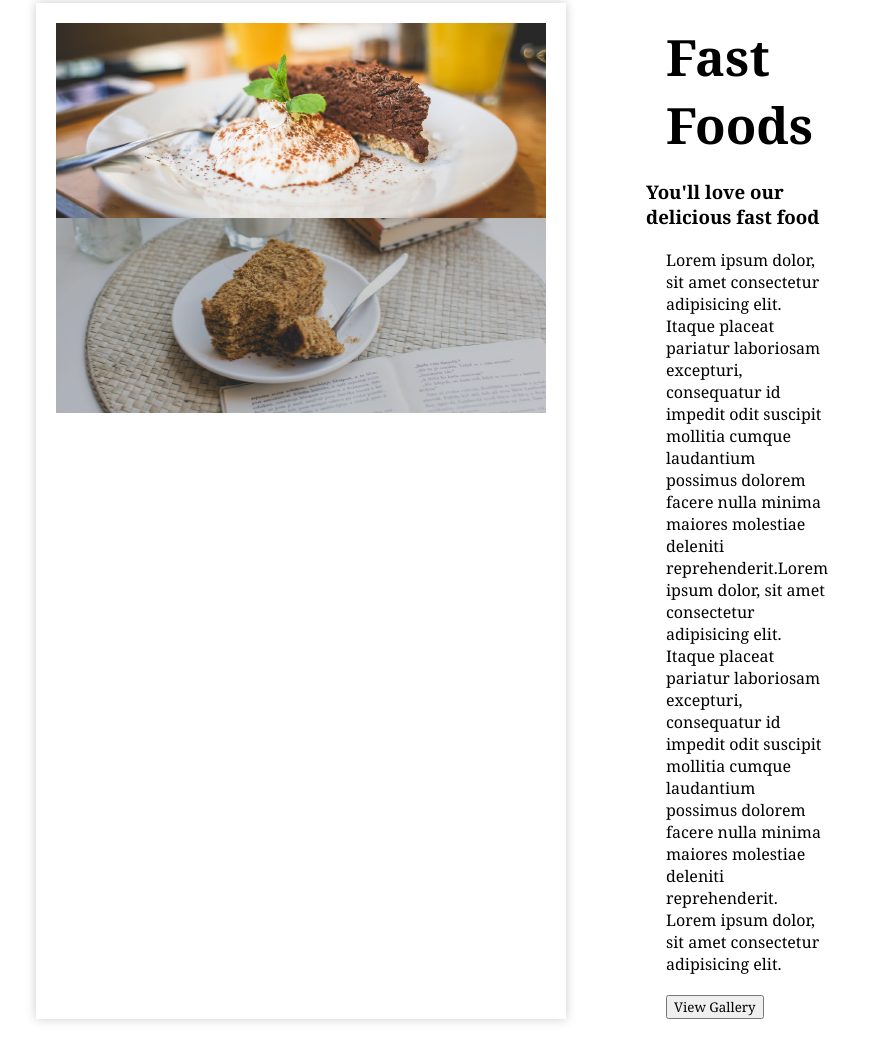
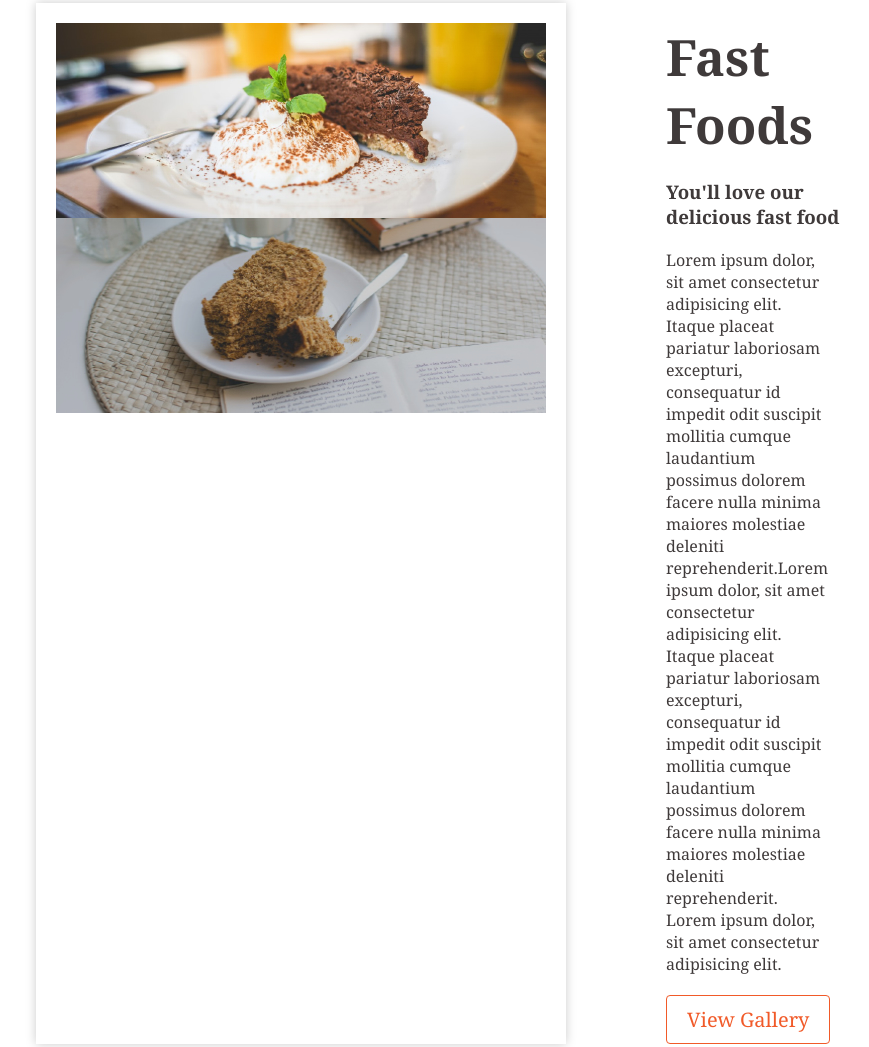
Before and after one commit to kazungu-antony/Anitas_kitchen, a plain HTML site: page index.html in a window 1280 px wide. Shown: the part 1288-2335 px from the top of the page, without its empty margins (276-1145 px from the left). Drawn offline with Linux system fonts and the light colour scheme.

Commit message:
Added styling for the gallery button

```diff
--- a/index.css
+++ b/index.css
@@ -2,6 +2,7 @@
     margin: 0;
     box-sizing: border-box;
     font-family: Georgia, serif;
+    color: rgb(63, 58, 58);
 }
 
 body{
@@ -213,3 +214,30 @@ body{
 .food-type-two h2{
     text-align: right;
 }
+
+.side-text h3{
+    color: rgb(63, 58, 58);
+}
+
+.food-type-one h3{
+    margin-left: 20px;
+}
+
+.food-type-two h3{
+    text-align: right;
+}
+
+.gallery-button{
+    background-color: #ffffff;
+    padding: 10px 20px;
+    border: 1px solid #F15A29;
+    border-radius: 4px;
+    color: #F15A29;
+    font-size: 20px;
+}
+
+.gallery-button:hover{
+    background-color: #F15A29;
+    color: #ffffff;
+    border: 1px solid #ffffff;
+}
```
